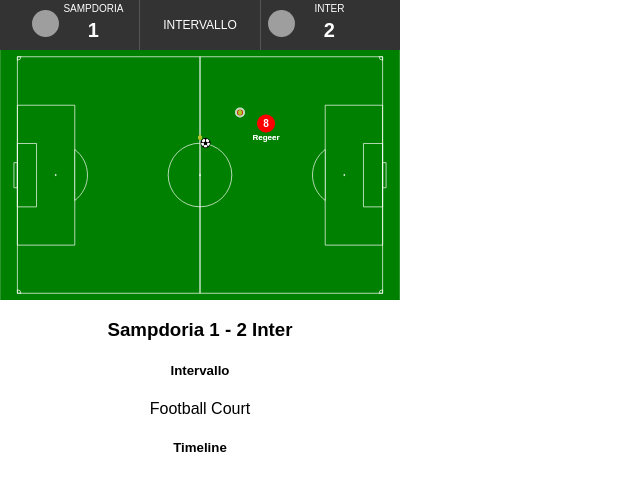
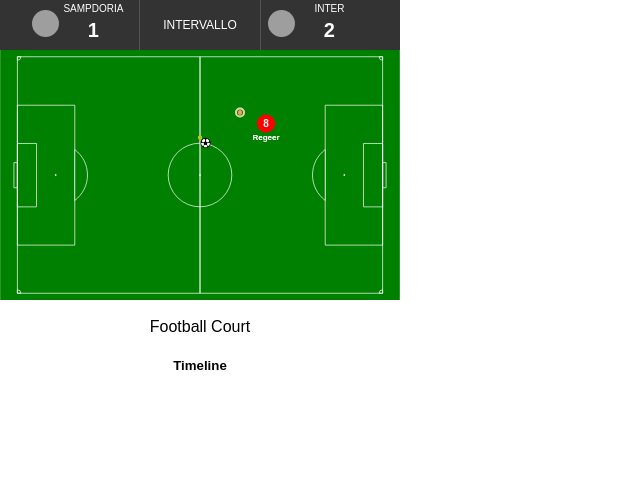
Before and after one commit to skycomercim/live-match-fe-pixie, a React (Create React App) app: page / in a window 1280 px wide. Shown: the top 490 px of the page, without its empty margins (0-640 px from the left). Built offline with nearby package versions, Linux system fonts and the light colour scheme; grey boxes are pictures that could not be loaded.

Commit message:
feat(code): scoreboard

```diff
--- a/src/animation/components/scoreboard/Scoreboard.jsx
+++ b/src/animation/components/scoreboard/Scoreboard.jsx
@@ -24,7 +24,7 @@
                             <img src={homeTeamLogo} alt={score?.teamHome?.teamName} />
                         </div>
                     </div>
-                    <div className="container-team-info">
+                    <div className="container-team-info" style={{ borderBottom: `2px solid ${colorTeamHome}` }}>
                         <div className="team-name">{score?.teamHome?.teamName}</div>
                         <div className="team-score">{score?.teamHome?.score}</div>
                     </div>
--- a/src/components/LiveMatch.js
+++ b/src/components/LiveMatch.js
@@ -57,8 +57,10 @@
         <svg id="soccer-svg" width="400" height="250"></svg>
       </Field>
 
-      {score ? <Score score={score} /> : null}
-      {period ? <Period period={period} /> : null}
+      <br/>
+
+     {/* {score ? <Score score={score} /> : null}
+      {period ? <Period period={period} /> : null}*/}
       {celebration ? <Celebration event={event} /> : <Court event={event} />}
       {timeline ? <Timeline timeline={timeline} /> : null}
     </div>
--- a/src/services/MatchService.js
+++ b/src/services/MatchService.js
@@ -123,6 +123,7 @@
       this.#events.next(eventToPub);
     }, 2000);
   }
+
 }
 
 export default MatchService;
```
